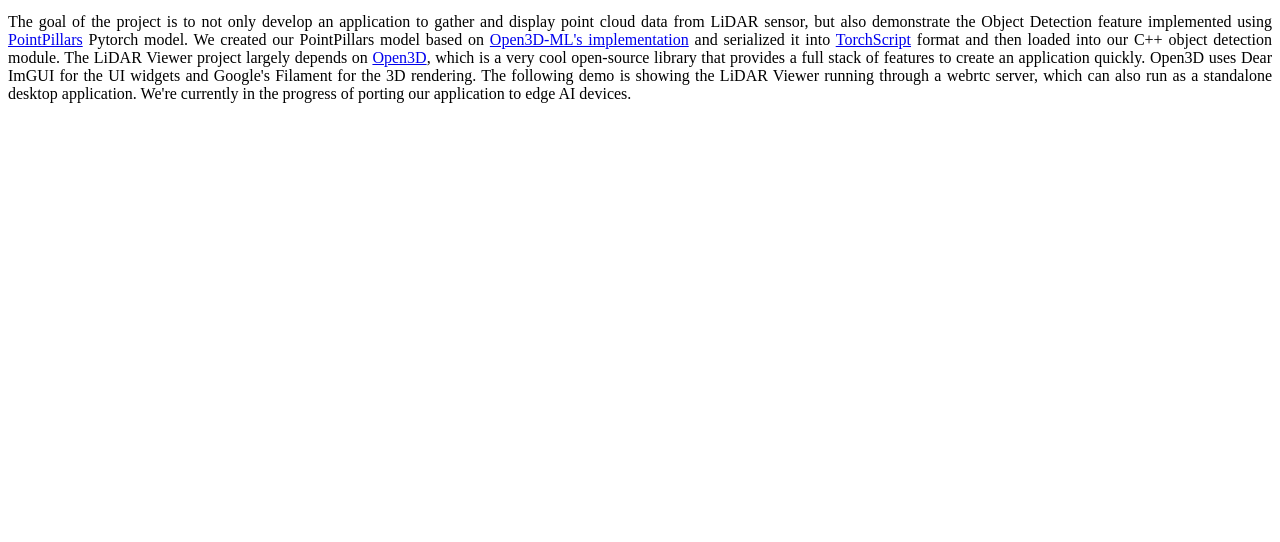
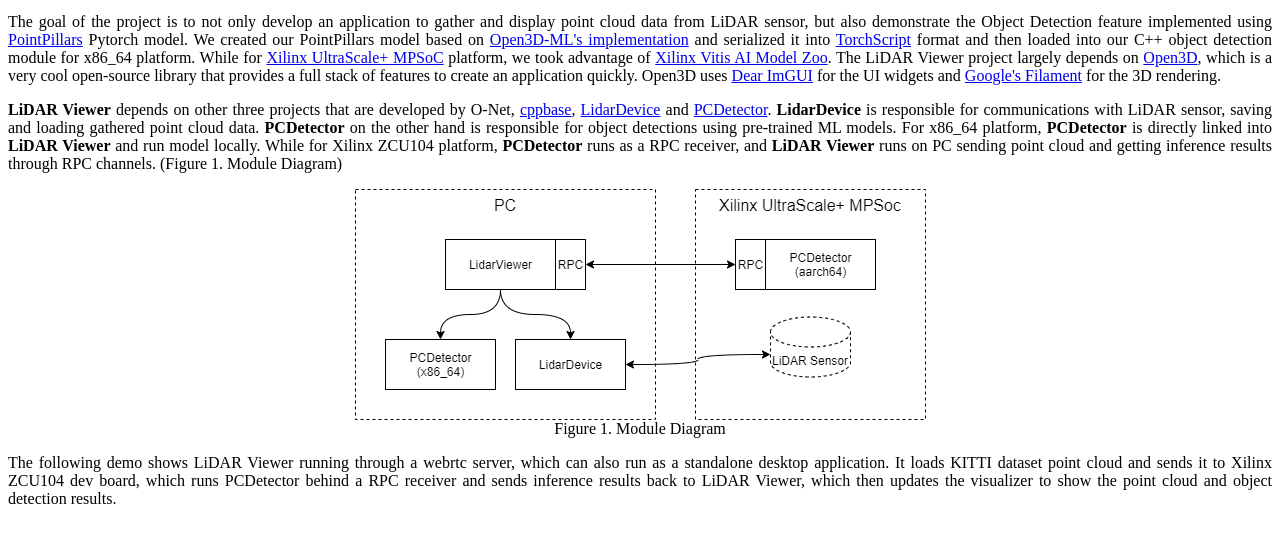
Before and after one commit to o-netusa/o-netusa.github.io, a plain HTML site: page index.html in a window 1280 px wide. Shown: the part 38-580 px from the top of the page. Drawn offline with Linux system fonts and the light colour scheme; no server answers.

Commit message:
Add remote inference through PCDetector on Xilinx ZCU104

```diff
--- a/index.html
+++ b/index.html
@@ -200,9 +200,21 @@
       <h2>O-Net LiDAR Viewer</h2>
       <p class="main">
         The goal of the project is to not only develop an application to gather and display point cloud data from LiDAR sensor, but also demonstrate the Object Detection feature implemented using <a href=https://arxiv.org/abs/1812.05784>PointPillars</a> Pytorch model.
-        We created our PointPillars model based on <a href=https://github.com/isl-org/Open3D-ML/blob/master/ml3d/torch/models/point_pillars.py>Open3D-ML's implementation</a> and serialized it into <a href=https://pytorch.org/docs/stable/jit.html>TorchScript</a> format and then loaded into our C++ object detection module.
-        The LiDAR Viewer project largely depends on <a href=http://www.open3d.org>Open3D</a>, which is a very cool open-source library that provides a full stack of features to create an application quickly. Open3D uses Dear ImGUI for the UI widgets and Google's Filament for the 3D rendering.
-        The following demo is showing the LiDAR Viewer running through a webrtc server, which can also run as a standalone desktop application. We're currently in the progress of porting our application to edge AI devices.
+        We created our PointPillars model based on <a href=https://github.com/isl-org/Open3D-ML/blob/master/ml3d/torch/models/point_pillars.py>Open3D-ML's implementation</a> and serialized it into <a href=https://pytorch.org/docs/stable/jit.html>TorchScript</a> format and then loaded into our C++ object detection module for x86_64 platform.
+        While for <a href=https://www.xilinx.com/products/boards-and-kits/zcu104.html>Xilinx UltraScale+ MPSoC</a> platform, we took advantage of <a href=https://github.com/Xilinx/Vitis-AI/tree/master/models/AI-Model-Zoo/model-list>Xilinx Vitis AI Model Zoo</a>.
+        The LiDAR Viewer project largely depends on <a href=http://www.open3d.org>Open3D</a>, which is a very cool open-source library that provides a full stack of features to create an application quickly. Open3D uses <a href=https://github.com/ocornut/imgui>Dear ImGUI</a> for the UI widgets and <a href=https://github.com/google/filament>Google's Filament</a> for the 3D rendering.
+      </p>
+      <p class="main">
+        <b>LiDAR Viewer</b> depends on other three projects that are developed by O-Net, <a href=https://github.com/o-netusa/cppbase>cppbase</a>, <a href=https://github.com/o-netusa/lidardevice>LidarDevice</a> and <a href=https://github.com/o-netusa/pcdetector>PCDetector</a>.
+        <b>LidarDevice</b> is responsible for communications with LiDAR sensor, saving and loading gathered point cloud data. <b>PCDetector</b> on the other hand is responsible for object detections using pre-trained ML models.
+        For x86_64 platform, <b>PCDetector</b> is directly linked into <b>LiDAR Viewer</b> and run model locally. While for Xilinx ZCU104 platform, <b>PCDetector</b> runs as a RPC receiver, and <b>LiDAR Viewer</b> runs on PC sending point cloud and getting inference results through RPC channels. (Figure 1. Module Diagram)
+      </p>
+      <p class="main">
+        <div><img src="images/lidarviewer_pcdetector.png"></div>
+        <div>Figure 1. Module Diagram</div>
+      </p>
+      <p class="main">
+        The following demo shows LiDAR Viewer running through a webrtc server, which can also run as a standalone desktop application. It loads KITTI dataset point cloud and sends it to Xilinx ZCU104 dev board, which runs PCDetector behind a RPC receiver and sends inference results back to LiDAR Viewer, which then updates the visualizer to show the point cloud and object detection results.
       </p>
     </div>
     <div id="content"></div>
```
Also changed, not shown: images/lidarviewer_pcdetector.png (added).
